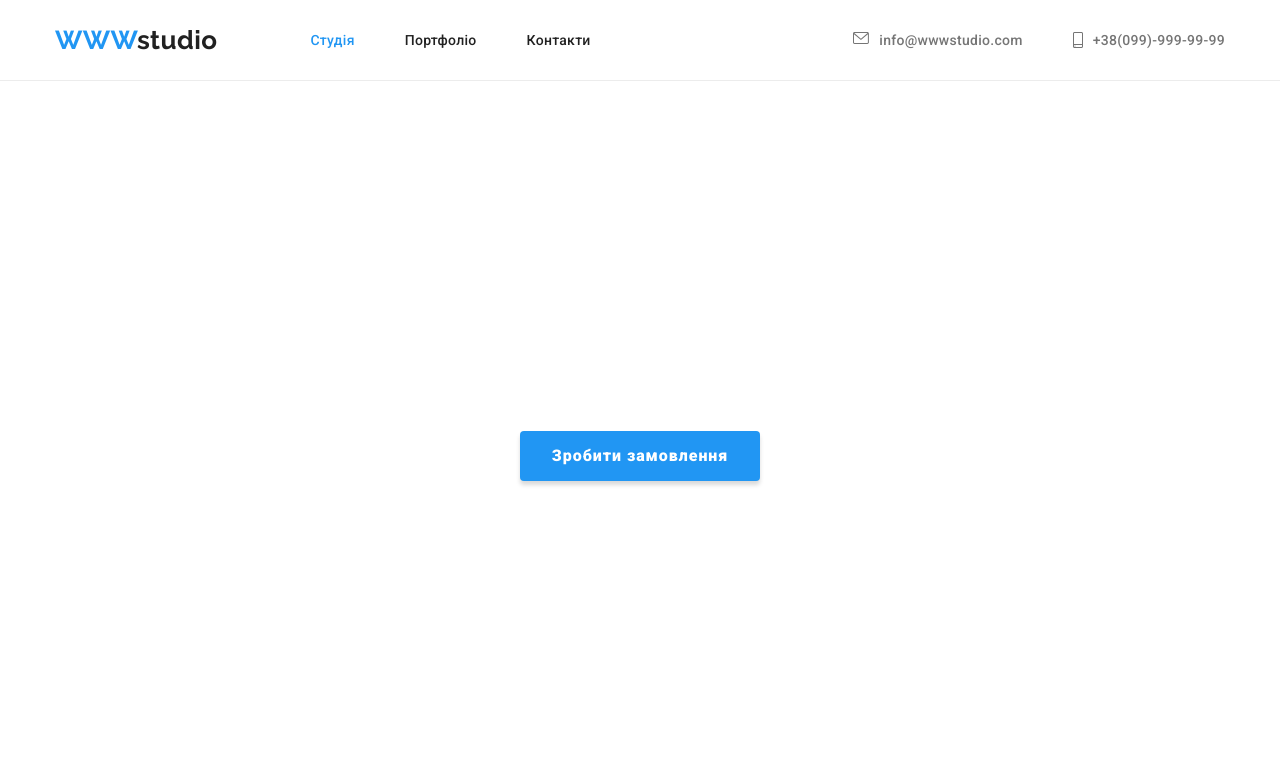
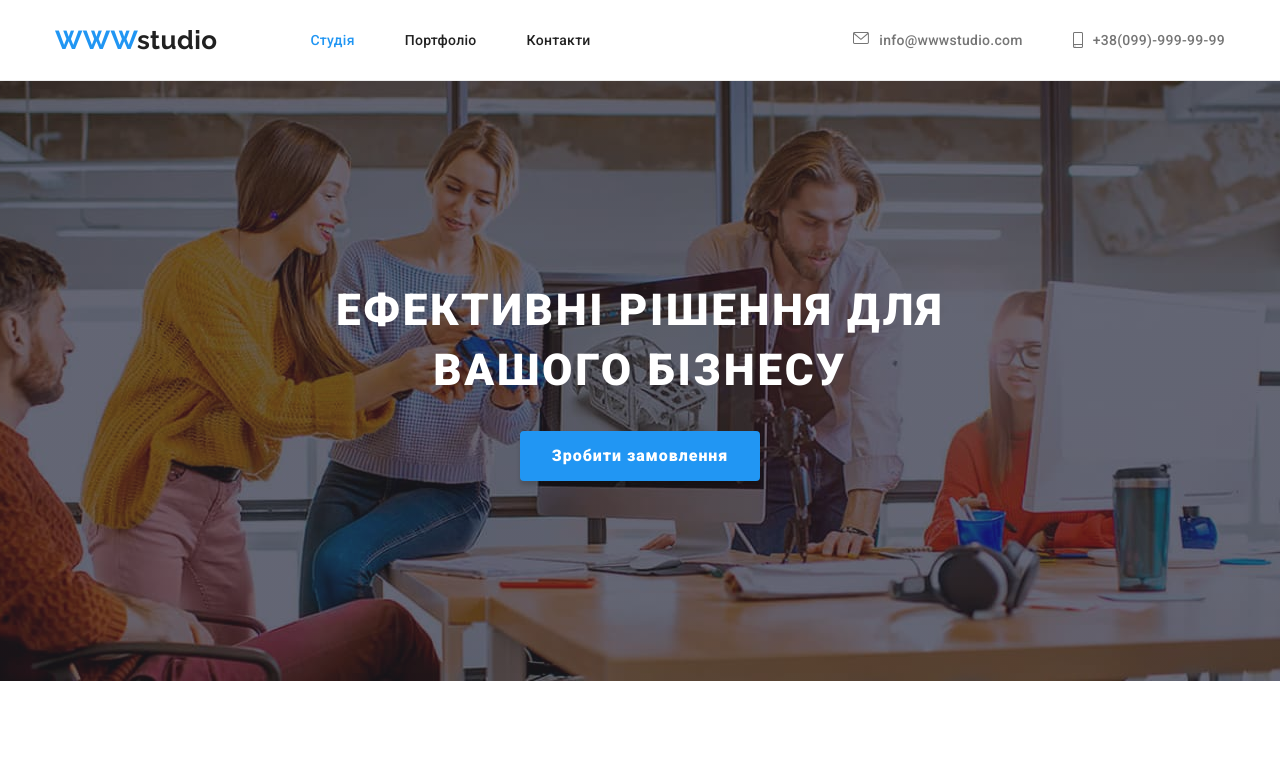
Before and after one commit to Mohara88s/rep1-navch-04, a plain HTML site: page index.html in a window 1280 px wide. Shown: the top 771 px of the page. Drawn offline with nearby package versions, Linux system fonts and the light colour scheme.

Commit message:
hero fix

```diff
--- a/css/styles.css
+++ b/css/styles.css
@@ -227,8 +227,13 @@ h2 {
 
 /*index.html main*/
 .hero-section {
-  /* background-color: #2f303a; */
-  background-image: url('./images/hero.jpg');
+  background-image: linear-gradient(
+      rgba(47, 48, 58, 0.4),
+      rgba(47, 48, 58, 0.4)
+    ),
+    url('../images/hero.jpg');
+  background-repeat: no-repeat;
+  background-position: 50% 50%;
   padding-top: 200px;
   padding-bottom: 200px;
 }
```
